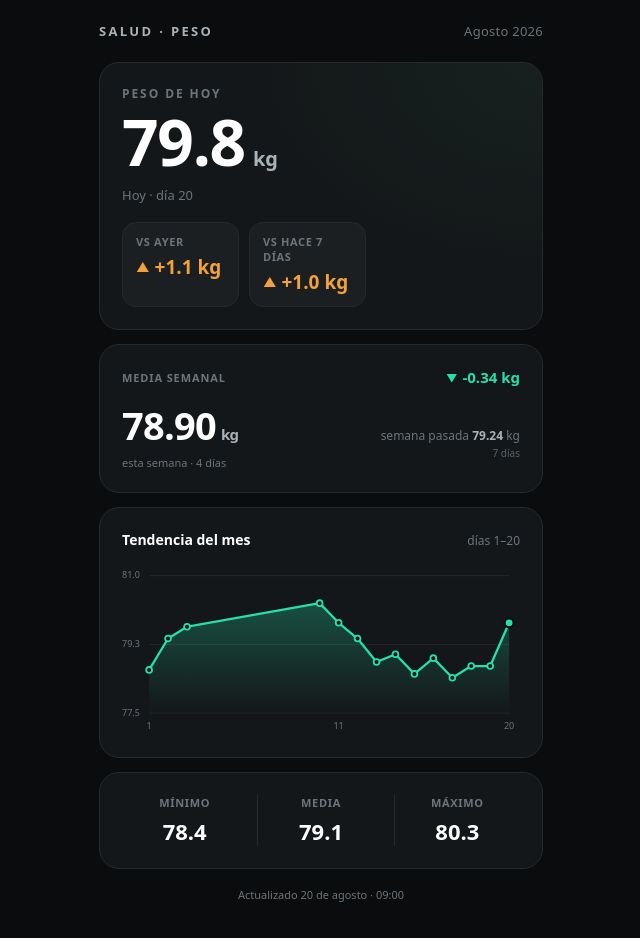
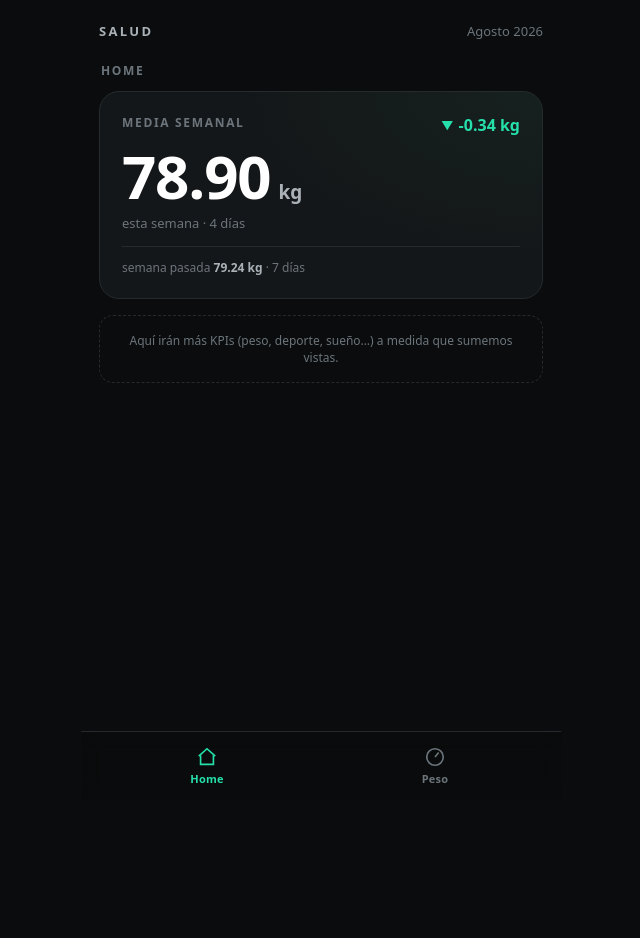
Before and after one commit to davidrochg/health-dashboard, a plain HTML site: page index.html in a window 1280 px wide. Shown: the whole page, without its empty margins (319-959 px from the left). After the commit the page ends 800 px from the top, so only its background shows below. Drawn offline with Linux system fonts and the light colour scheme.

Commit message:
Home + pestanas: media semanal protagonista

```diff
--- a/index.html
+++ b/index.html
@@ -5,7 +5,7 @@
 <meta name="viewport" content="width=device-width, initial-scale=1, viewport-fit=cover">
 <meta name="robots" content="noindex, nofollow">
 <meta name="theme-color" content="#0a0c0d">
-<title>Salud · Peso</title>
+<title>Salud</title>
 <style>
   :root{
     --bg:#0a0c0d; --surface:#141719; --surface-2:#1b1f22; --line:#242a2e;
@@ -15,107 +15,107 @@
   }
   *{box-sizing:border-box;margin:0;padding:0}
   html,body{background:var(--bg);color:var(--ink);-webkit-font-smoothing:antialiased}
-  body{max-width:480px;margin:0 auto;padding:22px 18px 40px;min-height:100vh}
+  body{max-width:480px;margin:0 auto;padding:22px 18px 96px;min-height:100vh}
   .topbar{display:flex;align-items:baseline;justify-content:space-between;margin-bottom:22px}
   .topbar .title{font-size:13px;letter-spacing:.18em;text-transform:uppercase;color:var(--ink-2);font-weight:600}
-  .topbar .month{font-size:13px;color:var(--ink-3);letter-spacing:.02em}
+  .topbar .month{font-size:13px;color:var(--ink-3)}
   .card{background:var(--surface);border:1px solid var(--line);border-radius:var(--radius);padding:22px}
   .card + .card{margin-top:14px}
-  .hero{display:flex;flex-direction:column;gap:2px;align-items:flex-start;
-    background:radial-gradient(120% 140% at 100% 0%, #16211f 0%, var(--surface) 55%)}
-  .hero .lbl{font-size:12px;letter-spacing:.16em;text-transform:uppercase;color:var(--ink-3);font-weight:600}
-  .hero .value{display:flex;align-items:baseline;gap:8px;margin-top:6px}
-  .hero .num{font-size:64px;font-weight:650;line-height:1;letter-spacing:-.02em}
-  .hero .unit{font-size:20px;color:var(--ink-2);font-weight:600}
-  .hero .sub{font-size:13px;color:var(--ink-3);margin-top:10px}
-  .chips{display:flex;gap:10px;margin-top:16px}
-  .chip{flex:1;background:var(--surface-2);border:1px solid var(--line);border-radius:14px;padding:11px 13px}
-  .chip .k{font-size:11px;letter-spacing:.06em;text-transform:uppercase;color:var(--ink-3);font-weight:600}
-  .chip .v{display:flex;align-items:center;gap:5px;margin-top:5px;font-size:19px;font-weight:650}
-  .chip .arrow{font-size:13px}
+  .viewlabel{font-size:12px;letter-spacing:.14em;text-transform:uppercase;color:var(--ink-3);font-weight:600;margin:2px 2px 12px}
+  .whero{background:radial-gradient(120% 140% at 100% 0%, #16211f 0%, var(--surface) 55%)}
+  .whero .top{display:flex;align-items:flex-start;justify-content:space-between}
+  .whero .lbl{font-size:12px;letter-spacing:.14em;text-transform:uppercase;color:var(--ink-3);font-weight:600}
+  .whero .delta{display:flex;align-items:center;gap:5px;font-size:16px;font-weight:650;white-space:nowrap}
+  .whero .delta .arrow{font-size:12px}
+  .delta.up{color:var(--up)} .delta.down{color:var(--down)}
+  .whero .big{display:flex;align-items:baseline;gap:8px;margin-top:10px}
+  .whero .num{font-size:60px;font-weight:650;line-height:1;letter-spacing:-.02em}
+  .whero .unit{font-size:19px;color:var(--ink-2);font-weight:600}
+  .whero .sub{font-size:13px;color:var(--ink-3);margin-top:8px}
+  .whero .prev{font-size:12px;color:var(--ink-3);margin-top:14px;padding-top:12px;border-top:1px solid var(--line)}
+  .whero .prev b{color:var(--ink-2)}
+  .today{display:flex;align-items:center;justify-content:space-between;gap:14px}
+  .today .l .k{font-size:11px;letter-spacing:.08em;text-transform:uppercase;color:var(--ink-3);font-weight:600}
+  .today .l .v{font-size:30px;font-weight:650;margin-top:3px}
+  .today .l .v .u{font-size:14px;color:var(--ink-2);font-weight:600;margin-left:3px}
+  .today .l .d{font-size:12px;color:var(--ink-3);margin-top:2px}
+  .today .chips{display:flex;gap:8px}
+  .chip{background:var(--surface-2);border:1px solid var(--line);border-radius:12px;padding:8px 10px;text-align:center;min-width:86px}
+  .chip .k{font-size:10px;letter-spacing:.04em;text-transform:uppercase;color:var(--ink-3);font-weight:600}
+  .chip .v{display:flex;align-items:center;justify-content:center;gap:4px;margin-top:4px;font-size:15px;font-weight:650;white-space:nowrap}
+  .chip .arrow{font-size:11px}
   .v.up{color:var(--up)} .v.down{color:var(--down)}
-  .week-head{display:flex;align-items:center;justify-content:space-between;gap:10px}
-  .week-head .k{font-size:11px;letter-spacing:.08em;text-transform:uppercase;color:var(--ink-3);font-weight:600}
-  .week-head .v{display:flex;align-items:center;gap:5px;font-size:15px;font-weight:650;white-space:nowrap}
-  .week-head .v .arrow{font-size:11px}
-  .week-main{display:flex;align-items:baseline;justify-content:space-between;margin-top:12px}
-  .wnum{font-size:38px;font-weight:650;letter-spacing:-.02em}
-  .wnum .wunit{font-size:15px;color:var(--ink-2);font-weight:600;margin-left:5px}
-  .wthisn{font-size:11px;color:var(--ink-3);margin-top:4px}
-  .wprev{font-size:12px;color:var(--ink-3);text-align:right}
-  .wprev b{color:var(--ink-2);font-weight:650}
-  .wprev span{display:block;font-size:10px;color:var(--ink-3);opacity:.8;margin-top:2px}
   .chart-head{display:flex;align-items:baseline;justify-content:space-between;margin-bottom:14px}
-  .chart-head .h{font-size:14px;font-weight:600;color:var(--ink)}
-  .chart-head .legend{font-size:12px;color:var(--ink-3)}
+  .chart-head .h{font-size:14px;font-weight:600}
+  .chart-head .lg{font-size:12px;color:var(--ink-3)}
   svg{display:block;width:100%;height:auto;overflow:visible}
   .grid line{stroke:var(--line);stroke-width:1}
-  .area{fill:url(#g)}
-  .trend{fill:none;stroke:var(--accent);stroke-width:2.5;stroke-linejoin:round;stroke-linecap:round}
-  .dot{fill:var(--bg);stroke:var(--accent);stroke-width:2}
-  .dot-last{fill:var(--accent);stroke:var(--bg);stroke-width:2.5}
+  .area{fill:url(#g)} .trend{fill:none;stroke:var(--accent);stroke-width:2.5;stroke-linejoin:round;stroke-linecap:round}
+  .dot{fill:var(--bg);stroke:var(--accent);stroke-width:2}.dot-last{fill:var(--accent);stroke:var(--bg);stroke-width:2.5}
   .stats{display:flex;gap:10px}
-  .stat{flex:1;text-align:center}
-  .stat .k{font-size:11px;letter-spacing:.06em;text-transform:uppercase;color:var(--ink-3);font-weight:600}
-  .stat .v{font-size:22px;font-weight:650;margin-top:6px;font-variant-numeric:tabular-nums}
-  .stat + .stat{border-left:1px solid var(--line)}
-  .foot{margin-top:18px;text-align:center;font-size:11px;color:var(--ink-3)}
+  .stat{flex:1;text-align:center}.stat .k{font-size:11px;letter-spacing:.06em;text-transform:uppercase;color:var(--ink-3);font-weight:600}
+  .stat .v{font-size:22px;font-weight:650;margin-top:6px;font-variant-numeric:tabular-nums}.stat + .stat{border-left:1px solid var(--line)}
+  .hint{color:var(--ink-3);font-size:12px;text-align:center;margin-top:16px;padding:16px;border:1px dashed var(--line);border-radius:14px}
+  .tabbar{position:fixed;left:0;right:0;bottom:0;max-width:480px;margin:0 auto;
+    background:rgba(10,12,13,.92);backdrop-filter:blur(10px);border-top:1px solid var(--line);
+    display:flex;padding:8px 12px calc(8px + env(safe-area-inset-bottom));z-index:10}
+  .tab{flex:1;background:none;border:0;cursor:pointer;display:flex;flex-direction:column;align-items:center;gap:3px;
+    padding:6px 0;color:var(--ink-3);font-family:inherit}
+  .tab svg{width:22px;height:22px;stroke:currentColor;fill:none;stroke-width:1.8}
+  .tab .t{font-size:11px;font-weight:600;letter-spacing:.02em}
+  .tab.active{color:var(--accent)}
+  .view{display:none}.view.active{display:block}
   .err{color:var(--ink-2);text-align:center;padding:40px 20px;font-size:14px}
 </style>
 </head>
 <body>
-  <div class="topbar">
-    <div class="title">Salud · Peso</div>
-    <div class="month" id="month">—</div>
+  <div class="topbar"><div class="title">Salud</div><div class="month" id="month">—</div></div>
+
+  <div class="view active" id="view-home">
+    <div class="viewlabel">Home</div>
+    <div class="card whero" id="home-week"></div>
+    <div class="hint">Aquí irán más KPIs (peso, deporte, sueño…) a medida que sumemos vistas.</div>
   </div>
 
-  <div class="card hero">
-    <div class="lbl">Peso de hoy</div>
-    <div class="value"><span class="num" id="cur">—</span><span class="unit">kg</span></div>
-    <div class="sub" id="cursub">—</div>
-    <div class="chips">
-      <div class="chip"><div class="k">vs ayer</div><div class="v" id="dprev">—</div></div>
-      <div class="chip"><div class="k">vs hace 7 días</div><div class="v" id="dweek">—</div></div>
-    </div>
-  </div>
-
-  <div class="card week">
-    <div class="week-head">
-      <div class="k">Media semanal</div>
-      <div class="v" id="wdelta">—</div>
-    </div>
-    <div class="week-main">
-      <div>
-        <div class="wnum"><span id="wthis">—</span><span class="wunit">kg</span></div>
-        <div class="wthisn" id="wthisn"></div>
-      </div>
-      <div class="wprev">semana pasada <b id="wlast">—</b> kg<span id="wlastn"></span></div>
-    </div>
-  </div>
-
+  <div class="view" id="view-peso">
+    <div class="viewlabel">Peso</div>
+    <div class="card whero" id="peso-week"></div>
+    <div class="card today" id="peso-today"></div>
     <div class="card">
-    <div class="chart-head"><div class="h">Tendencia del mes</div><div class="legend" id="range">—</div></div>
+      <div class="chart-head"><div class="h">Tendencia del mes</div><div class="lg" id="range">—</div></div>
       <div id="chart"></div>
     </div>
-
     <div class="card stats">
       <div class="stat"><div class="k">Mínimo</div><div class="v" id="min">—</div></div>
       <div class="stat"><div class="k">Media</div><div class="v" id="avg">—</div></div>
       <div class="stat"><div class="k">Máximo</div><div class="v" id="max">—</div></div>
     </div>
+  </div>
 
-  <div class="foot" id="foot">—</div>
+  <nav class="tabbar">
+    <button class="tab active" data-v="home">
+      <svg viewBox="0 0 24 24"><path d="M3 11l9-8 9 8"/><path d="M5 10v10h14V10"/></svg>
+      <span class="t">Home</span>
+    </button>
+    <button class="tab" data-v="peso">
+      <svg viewBox="0 0 24 24"><circle cx="12" cy="12" r="9"/><path d="M12 12l4-5"/></svg>
+      <span class="t">Peso</span>
+    </button>
+  </nav>
 
 <script>
-const fmt = (n,d=1) => (n>0?"+":"") + n.toFixed(d);
-const dias = n => n+' día'+(n===1?'':'s');
-function setDelta(id, val, dec=1){
-  const el = document.getElementById(id);
-  if(val===null||val===undefined){el.textContent="—";return;}
-  const down = val < 0;
-  el.className = "v " + (down?"down":"up");
-  el.innerHTML = '<span class="arrow">'+(down?'▼':'▲')+'</span>'+fmt(val,dec)+' kg';
-}
+const fmt=(n,d=1)=>(n>0?"+":"")+n.toFixed(d);
+const dias=n=>n+' día'+(n===1?'':'s');
+const deltaHTML=(v,dec=1)=>{const dn=v<0;return `<span class="arrow">${dn?'▼':'▲'}</span>${fmt(v,dec)} kg`;};
+
+// Pestañas (no dependen de los datos)
+document.querySelectorAll('.tab').forEach(b=>b.addEventListener('click',()=>{
+  document.querySelectorAll('.tab').forEach(x=>x.classList.remove('active'));
+  document.querySelectorAll('.view').forEach(x=>x.classList.remove('active'));
+  b.classList.add('active');
+  document.getElementById('view-'+b.dataset.v).classList.add('active');
+  scrollTo(0,0);
+}));
 
 fetch('./data/peso.json?v=' + Date.now())
   .then(r => { if(!r.ok) throw new Error(r.status); return r.json(); })
@@ -127,75 +127,54 @@ fetch('./data/peso.json?v=' + Date.now())
 
 function render(DATA){
   document.getElementById('month').textContent = DATA.month;
-  if(!DATA.current){
-    document.getElementById('cur').textContent = '—';
-    return;
+  if(!DATA.current){ document.getElementById('home-week').innerHTML='<div class="lbl">Sin datos este mes.</div>'; return; }
+
+  // Hero media semanal (Home + Peso)
+  function weekHero(){
+    const w=DATA.week;
+    if(!w || w.this.avg===null) return '<div class="lbl">Media semanal — sin datos suficientes.</div>';
+    const cls=w.delta<0?'down':'up';
+    const deltaBlock = (w.delta!==null) ? `<div class="delta ${cls}">${deltaHTML(w.delta,2)}</div>` : '';
+    const prevBlock = (w.last.avg!==null) ? `<div class="prev">semana pasada <b>${w.last.avg.toFixed(2)} kg</b> · ${dias(w.last.count)}</div>` : '';
+    return `<div class="top"><div class="lbl">Media semanal</div>${deltaBlock}</div>
+      <div class="big"><span class="num">${w.this.avg.toFixed(2)}</span><span class="unit">kg</span></div>
+      <div class="sub">esta semana · ${dias(w.this.count)}</div>${prevBlock}`;
   }
-  document.getElementById('cur').textContent = DATA.current.weight.toFixed(1);
-  document.getElementById('cursub').textContent = 'Hoy · día '+DATA.current.day;
-  setDelta('dprev', DATA.delta_vs_previous);
-  setDelta('dweek', DATA.delta_vs_week);
+  document.getElementById('home-week').innerHTML=weekHero();
+  document.getElementById('peso-week').innerHTML=weekHero();
 
-  document.getElementById('min').textContent = DATA.stats.min.toFixed(1);
-  document.getElementById('avg').textContent = DATA.stats.avg.toFixed(1);
-  document.getElementById('max').textContent = DATA.stats.max.toFixed(1);
-  document.getElementById('range').textContent = 'días '+DATA.series[0].day+'–'+DATA.series[DATA.series.length-1].day;
+  // Hoy (secundario en Peso)
+  const dp=DATA.delta_vs_previous, dw=DATA.delta_vs_week;
+  const chip=(k,v)=> v===null||v===undefined
+    ? `<div class="chip"><div class="k">${k}</div><div class="v">—</div></div>`
+    : `<div class="chip"><div class="k">${k}</div><div class="v ${v<0?'down':'up'}">${deltaHTML(v)}</div></div>`;
+  document.getElementById('peso-today').innerHTML=`
+    <div class="l"><div class="k">Peso de hoy</div>
+      <div class="v">${DATA.current.weight.toFixed(1)}<span class="u">kg</span></div>
+      <div class="d">día ${DATA.current.day}</div></div>
+    <div class="chips">${chip('vs ayer',dp)}${chip('vs 7 días',dw)}</div>`;
 
-  const d = new Date(DATA.generated_at);
-  document.getElementById('foot').textContent = 'Actualizado '+d.toLocaleDateString('es-ES',{day:'numeric',month:'long'})+
-    ' · '+d.toLocaleTimeString('es-ES',{hour:'2-digit',minute:'2-digit'});
+  document.getElementById('min').textContent=DATA.stats.min.toFixed(1);
+  document.getElementById('avg').textContent=DATA.stats.avg.toFixed(1);
+  document.getElementById('max').textContent=DATA.stats.max.toFixed(1);
+  document.getElementById('range').textContent='días '+DATA.series[0].day+'–'+DATA.series[DATA.series.length-1].day;
 
-  // Bloque semana (medias por semana natural, 2 decimales)
-  if(DATA.week && DATA.week.this && DATA.week.this.avg!==null){
-    document.getElementById('wthis').textContent = DATA.week.this.avg.toFixed(2);
-    document.getElementById('wthisn').textContent = 'esta semana · '+dias(DATA.week.this.count);
-    if(DATA.week.last.avg!==null){
-      document.getElementById('wlast').textContent = DATA.week.last.avg.toFixed(2);
-      document.getElementById('wlastn').textContent = dias(DATA.week.last.count);
-      setDelta('wdelta', DATA.week.delta, 2);
-    } else {
-      document.getElementById('wlast').textContent = '—';
-      document.getElementById('wdelta').textContent = '';
-    }
-  }
-
-  // Gráfica SVG
-  const S = DATA.series;
-  const W=440, H=190, padL=30, padR=12, padT=14, padB=24;
-  const xs = S.map(p=>p.day), ys = S.map(p=>p.weight);
-  const xMin=Math.min(...xs), xMax=Math.max(...xs);
-  let yMin=Math.min(...ys), yMax=Math.max(...ys);
-  const pad=(yMax-yMin)*0.35 || 1; yMin=Math.floor((yMin-pad)*2)/2; yMax=Math.ceil((yMax+pad)*2)/2;
-  const X = v => padL + (v-xMin)/((xMax-xMin)||1)*(W-padL-padR);
-  const Y = v => padT + (yMax-v)/((yMax-yMin)||1)*(H-padT-padB);
-  const pts = S.map(p=>[X(p.day),Y(p.weight)]);
-  const line = pts.map((p,i)=>(i?'L':'M')+p[0].toFixed(1)+' '+p[1].toFixed(1)).join(' ');
-  const area = line+` L${X(xMax).toFixed(1)} ${(H-padB)} L${X(xMin).toFixed(1)} ${(H-padB)} Z`;
-  let gy='';
-  for(let i=0;i<=2;i++){
-    const v=yMin+(yMax-yMin)*i/2, y=Y(v);
-    gy+=`<line x1="${padL}" y1="${y.toFixed(1)}" x2="${W-padR}" y2="${y.toFixed(1)}"/>`;
-    gy+=`<text x="0" y="${(y+3).toFixed(1)}" class="tk">${v.toFixed(1)}</text>`;
-  }
-  let gx='';
-  [xMin, Math.round((xMin+xMax)/2), xMax].forEach(dv=>{
-    if(dv<xMin||dv>xMax) return;
-    gx+=`<text x="${X(dv).toFixed(1)}" y="${H-6}" text-anchor="middle" class="tk">${dv}</text>`;
-  });
-  const dots = S.map((p,i)=>{
-    const last = i===S.length-1;
-    return `<circle cx="${X(p.day).toFixed(1)}" cy="${Y(p.weight).toFixed(1)}" r="${last?5:3.2}" class="${last?'dot-last':'dot'}"/>`;
-  }).join('');
-  document.getElementById('chart').innerHTML = `
-  <svg viewBox="0 0 ${W} ${H}" role="img" aria-label="Tendencia de peso del mes">
-    <defs><linearGradient id="g" x1="0" y1="0" x2="0" y2="1">
-      <stop offset="0%" stop-color="var(--accent)" stop-opacity="0.28"/>
-      <stop offset="100%" stop-color="var(--accent)" stop-opacity="0"/>
-    </linearGradient></defs>
-    <style>.tk{fill:var(--ink-3);font-size:10px;font-family:system-ui}</style>
-    <g class="grid">${gy}</g><g>${gx}</g>
-    <path class="area" d="${area}"/><path class="trend" d="${line}"/>${dots}
-  </svg>`;
+  // Gráfica
+  const S=DATA.series,W=440,H=180,padL=30,padR=12,padT=14,padB=24;
+  const xs=S.map(p=>p.day),ys=S.map(p=>p.weight);
+  const xMin=Math.min(...xs),xMax=Math.max(...xs);
+  let yMin=Math.min(...ys),yMax=Math.max(...ys);
+  const pad=(yMax-yMin)*0.35||1;yMin=Math.floor((yMin-pad)*2)/2;yMax=Math.ceil((yMax+pad)*2)/2;
+  const X=v=>padL+(v-xMin)/((xMax-xMin)||1)*(W-padL-padR);
+  const Y=v=>padT+(yMax-v)/((yMax-yMin)||1)*(H-padT-padB);
+  const pts=S.map(p=>[X(p.day),Y(p.weight)]);
+  const line=pts.map((p,i)=>(i?'L':'M')+p[0].toFixed(1)+' '+p[1].toFixed(1)).join(' ');
+  const area=line+` L${X(xMax).toFixed(1)} ${(H-padB)} L${X(xMin).toFixed(1)} ${(H-padB)} Z`;
+  let gy='';for(let i=0;i<=2;i++){const v=yMin+(yMax-yMin)*i/2,y=Y(v);
+    gy+=`<line x1="${padL}" y1="${y.toFixed(1)}" x2="${W-padR}" y2="${y.toFixed(1)}"/><text x="0" y="${(y+3).toFixed(1)}" class="tk">${v.toFixed(1)}</text>`;}
+  let gx='';[xMin,Math.round((xMin+xMax)/2),xMax].forEach(dv=>{gx+=`<text x="${X(dv).toFixed(1)}" y="${H-6}" text-anchor="middle" class="tk">${dv}</text>`;});
+  const dots=S.map((p,i)=>{const last=i===S.length-1;return `<circle cx="${X(p.day).toFixed(1)}" cy="${Y(p.weight).toFixed(1)}" r="${last?5:3.2}" class="${last?'dot-last':'dot'}"/>`;}).join('');
+  document.getElementById('chart').innerHTML=`<svg viewBox="0 0 ${W} ${H}"><defs><linearGradient id="g" x1="0" y1="0" x2="0" y2="1"><stop offset="0%" stop-color="var(--accent)" stop-opacity="0.28"/><stop offset="100%" stop-color="var(--accent)" stop-opacity="0"/></linearGradient></defs><style>.tk{fill:var(--ink-3);font-size:10px}</style><g class="grid">${gy}</g><g>${gx}</g><path class="area" d="${area}"/><path class="trend" d="${line}"/>${dots}</svg>`;
 }
 </script>
 </body>
```
Lines whose indentation alone changed are shown as unchanged.
